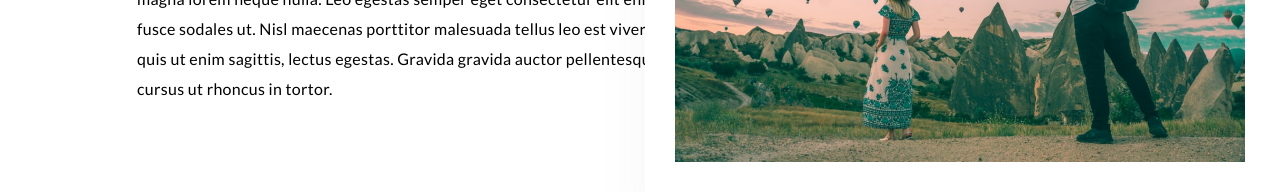
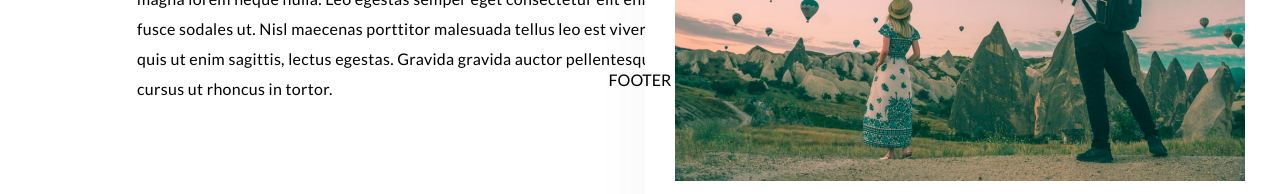
Before and after one commit to zzik/maus, a React (Create React App) app in the folder client/: page / in a window 1280 px wide. Shown: the part 711-905 px from the top of the page. Built offline with nearby package versions, Linux system fonts and the light colour scheme.

Commit message:
setting up and improving page layout

```diff
--- a/client/src/App.js
+++ b/client/src/App.js
@@ -1,10 +1,13 @@
+import { Footer, Header } from "./components";
 import MainLayout from "./layout/MainLayout";
 import './style/index.scss'
 
 function App() {
   return (
     <>
+      <Header />
       <MainLayout />
+      <Footer />
     </>
   );
 }
--- a/client/src/components/Footer/footer.scss
+++ b/client/src/components/Footer/footer.scss
@@ -0,0 +1,12 @@
+
+
+.footer {
+    position: absolute;
+    bottom: 0;
+    right: 0;
+    left: 0;
+    width: 100%;
+    display: flex;
+    justify-content: center;
+    align-items: center;
+}
--- a/client/src/components/Header/header.scss
+++ b/client/src/components/Header/header.scss
@@ -6,4 +6,6 @@
     display: flex;
     flex-direction: column;
     justify-content: space-around;
+
+    background-color: $white;
 }
--- a/client/src/components/Hero/hero.scss
+++ b/client/src/components/Hero/hero.scss
@@ -11,8 +11,8 @@
     justify-content: flex-start;
     align-items: flex-start;
 
-    position: absolute;
-    top: 130px;
-    left: 0;
-    right: 0;
+    // position: absolute;
+    // top: 130px;
+    // left: 0;
+    // right: 0;
 }
--- a/client/src/layout/MainLayout.jsx
+++ b/client/src/layout/MainLayout.jsx
@@ -1,15 +1,15 @@
 import React from "react"
-import { /* Featured, Footer, Forum, */ Header, Hero } from "../components"
+import { /* Featured, */ Forum, Header, Hero } from "../components"
 
 const MainLayout = () => {
   return (
-    <>
-      <Header />
+    <div className="content">
+      {/* <Header /> */}
       <Hero />
-      {/* <Forum />
-      <Featured />
-      <Footer /> */}
-    </>
+      <Forum />
+      {/* <Featured />
+      <Footer />  */}
+    </div>
   )
 }
 
--- a/client/src/style/index.scss
+++ b/client/src/style/index.scss
@@ -15,8 +15,15 @@
 }
 
 #root {
-    background-color: $white;
+    background-color: $background;
 //background-image: url(./img/Frame.png);
 // background-repeat: no-repeat;
 
 }
+
+.content {
+    position: absolute;
+    top: 130px;
+    left: 0;
+    right: 0;
+}
--- a/client/src/style/utils.scss
+++ b/client/src/style/utils.scss
@@ -1,4 +1,4 @@
 $primary: #a9378c;
 $black: #000;
 $white: #fff;
-$background: #eaeaea;
+$background: #AAA;
```
